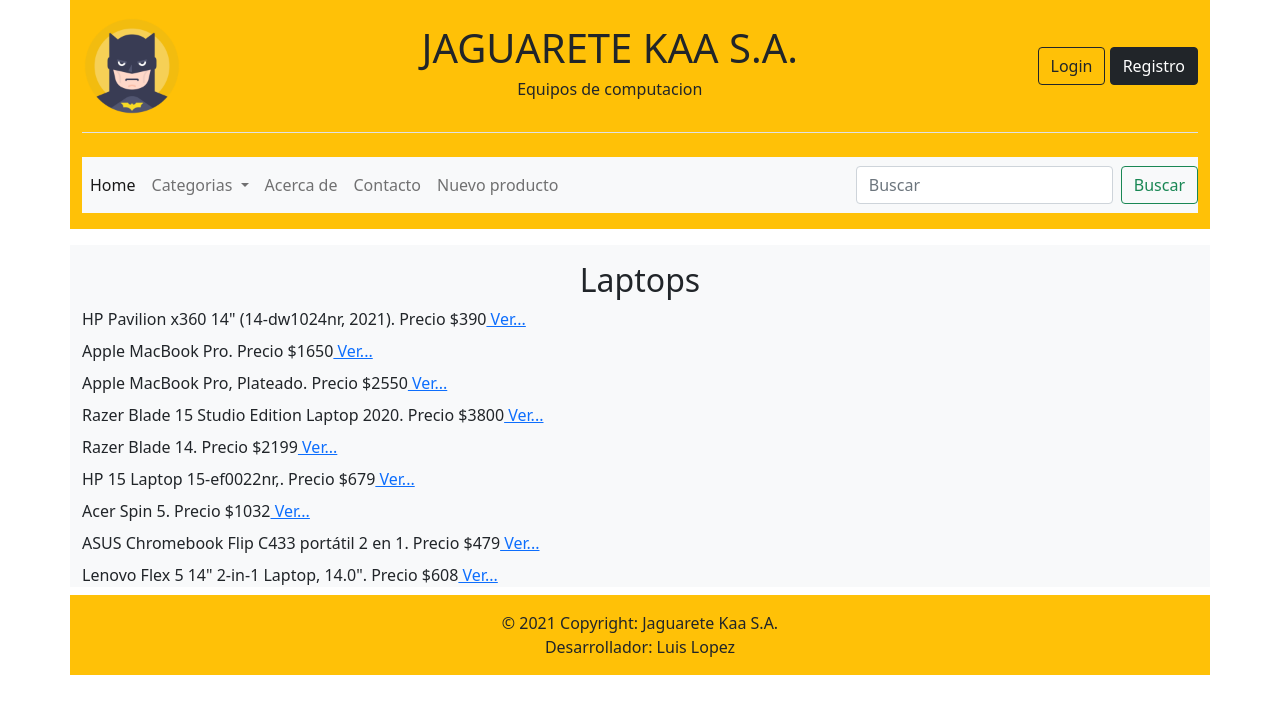
After one commit to luiscarloslj/trabajo_practico_final_django, a Django app: page /busqueda/?categoria=1 in a window 1280 px wide. The commit adds this page. Shown: the top 714 px of the page. Run offline with Django 3.2, Linux system fonts and the light colour scheme; data comes from the database, SQL or seed files in the repository.

Commit message:
categoria_buscador_done

```diff
--- /dev/null
+++ b/tienda_online/templates/tienda_online/busqueda.html
@@ -0,0 +1,25 @@
+{% extends 'tienda_online/layout.html' %} {% block body %}
+{% if buscando %}
+    <h2 class="text-center">Resultados de "{{ buscando }}"</h2>
+    {% for producto_e in productos_e %}
+
+    <div class="my-2 col-lg-12">
+        {{ producto_e.titulo }}. Precio ${{ producto_e.precio }}<a href=" {% url 'producto_detalles' producto_e.id %} "> Ver...</a>
+
+    </div>
+
+    {% endfor %}
+{% endif %}
+
+{% for producto in productos %}
+<div class="d-lg-none"> {{ forloop.counter }} </div>
+{%if forloop.counter <= 1 %}
+<h2 class="text-center"> {{producto.categoria}} </h2>
+{% endif %}
+<div class="my-2 col-lg-12">
+    {{ producto.titulo }}. Precio ${{ producto.precio }}<a href=" {% url 'producto_detalles' producto.id %} "> Ver...</a>
+
+</div>
+
+{% endfor %}
+{% endblock %}
--- a/tienda_online/templates/tienda_online/layout.html
+++ b/tienda_online/templates/tienda_online/layout.html
@@ -66,7 +66,7 @@
               </a>
               <ul class="dropdown-menu" aria-labelledby="navbarDropdownMenuLink">
                 {% for categoria in categorias %}
-                <li><a class="dropdown-item" href="#"> {{categoria.nombre}} </a></li>
+                <li><a class="dropdown-item" href="{% url 'busqueda' %}?categoria={{categoria.id}}"> {{categoria.nombre}} </a></li>
                 {% endfor %}
               </ul>
             </li>
@@ -82,12 +82,14 @@
           </ul>
 
         </div>
-        <form class="d-flex">
+        <form class="d-flex" method="POST" action="{% url 'busqueda' %}">
+          {% csrf_token %}
             <input
               class="form-control me-2"
               type="search"
               placeholder="Buscar"
               aria-label="Buscar"
+              name="buscando"
             />
             <button class="btn btn-outline-success" type="submit">
               Buscar
--- a/tienda_online/urls.py
+++ b/tienda_online/urls.py
@@ -12,4 +12,5 @@ urlpatterns = [
     path('logout/', LogoutView.as_view(template_name='tienda_online/logout.html'), name="logout"),
     path('<int:pk>/',
          views.producto_detalles, name="producto_detalles"),
+    path('busqueda/', views.busqueda, name="busqueda"),
 ] + static(settings.MEDIA_URL, document_root=settings.MEDIA_ROOT)
--- a/tienda_online/views.py
+++ b/tienda_online/views.py
@@ -32,3 +32,23 @@ def producto_detalles(request, pk):
     producto = Productos.objects.get(id=pk)
     context = {'producto': producto}
     return render(request, 'tienda_online/producto_detalles.html', context)
+
+
+def busqueda(request):
+    categoriaID = request.GET.get('categoria')
+    # if pk:
+    #     categoria = Categorias.objects.get(id=pk)
+    #     context = {'categoria': categoria}
+    #     return render(request, 'tienda_online/busqueda.html', context)
+    if categoriaID == None:
+        if request.method == 'POST':
+            buscando = request.POST.get('buscando')
+            productos_e = Productos.objects.filter(titulo__contains=buscando)
+            return render(request, 'tienda_online/busqueda.html', {'buscando': buscando, 'productos_e': productos_e})
+        else:
+            return render(request, 'tienda_online/busqueda.html')
+    else:
+        productos = Productos.objects.filter(categoria_id=categoriaID)
+
+        context = {'productos': productos}
+        return render(request, 'tienda_online/busqueda.html', context)
```
